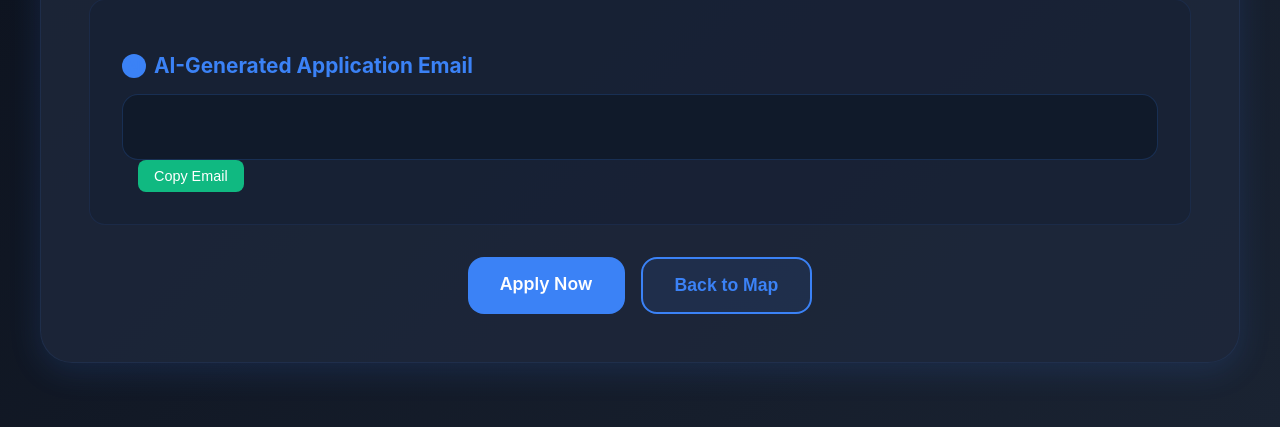
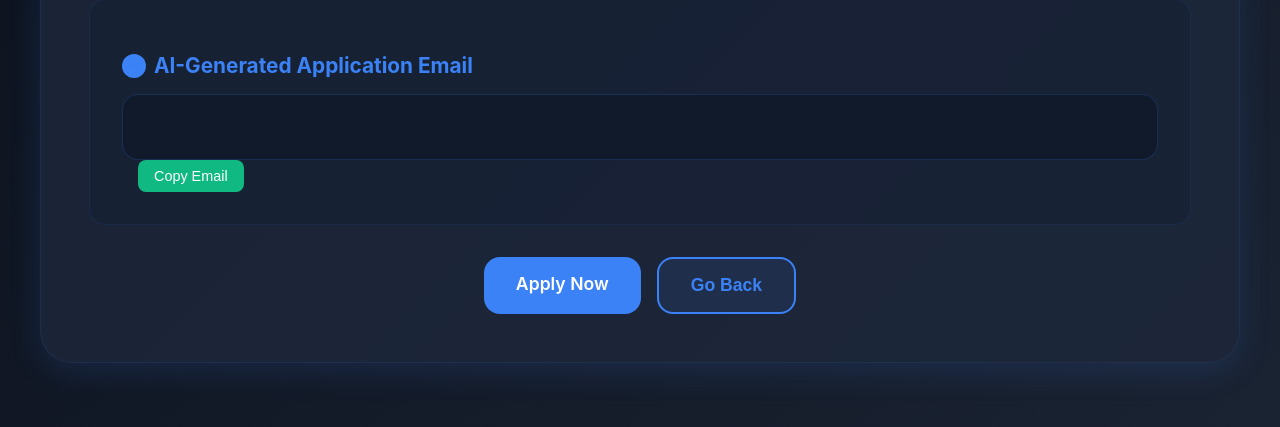
Before and after one commit to SarveshwarSenthilKumar/VolunteerHub, a Flask app: template templates/opportunity_detail.html in a window 1280 px wide. Shown: the part 599-1026 px from the top of the page. Run offline with Flask 2, Linux system fonts and the light colour scheme; the template is opened without the code that fills it, so the values that code supplies are empty.

Commit message:
Updated Opportunity Detail Page button for better access

```diff
--- a/templates/opportunity_detail.html
+++ b/templates/opportunity_detail.html
@@ -268,7 +268,7 @@
 
             <div class="action-buttons">
                 <a href="{{ opportunity.apply_link }}" target="_blank" class="btn btn-primary">Apply Now</a>
-                <button onclick="window.history.back()" class="btn btn-secondary">Back to Map</button>
+                <button onclick="window.history.back()" class="btn btn-secondary">Go Back</button>
             </div>
         </div>
     </div>
```
